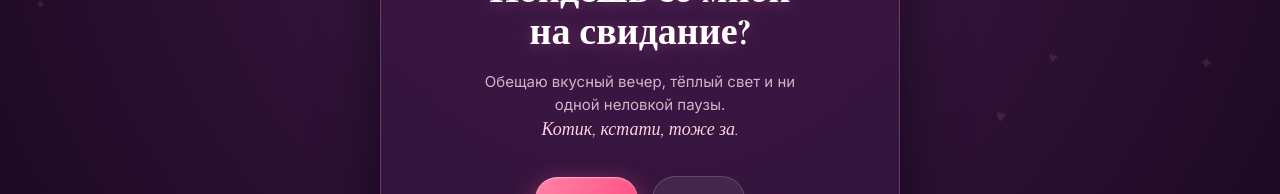
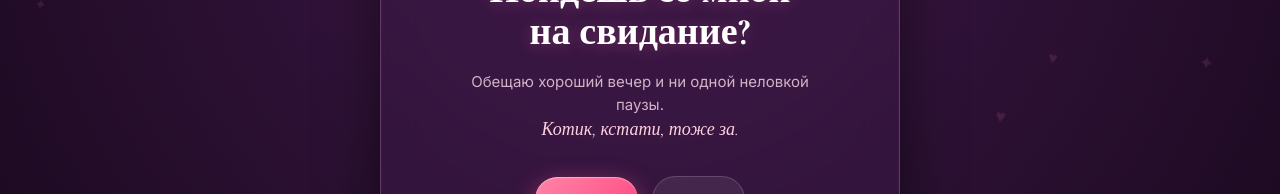
Before and after one commit to saoddie/dashke, a plain HTML site: page index.html in a window 1280 px wide. Shown: the part 391-585 px from the top of the page. Drawn offline with nearby package versions, Linux system fonts and the light colour scheme.

Commit message:
Update index.html

```diff
--- a/index.html
+++ b/index.html
@@ -519,7 +519,7 @@
       <div class="eyebrow">У МЕНЯ К ТЕБЕ СЕРЬЁЗНЫЙ ВОПРОС</div>
       <h1>Пойдёшь со мной<br>на свидание?</h1>
       <p class="subtitle">
-        Обещаю вкусный вечер, тёплый свет и ни одной неловкой паузы.<br>
+        Обещаю хороший вечер и ни одной неловкой паузы.<br>
         <i>Котик, кстати, тоже за.</i>
       </p>
 
```
